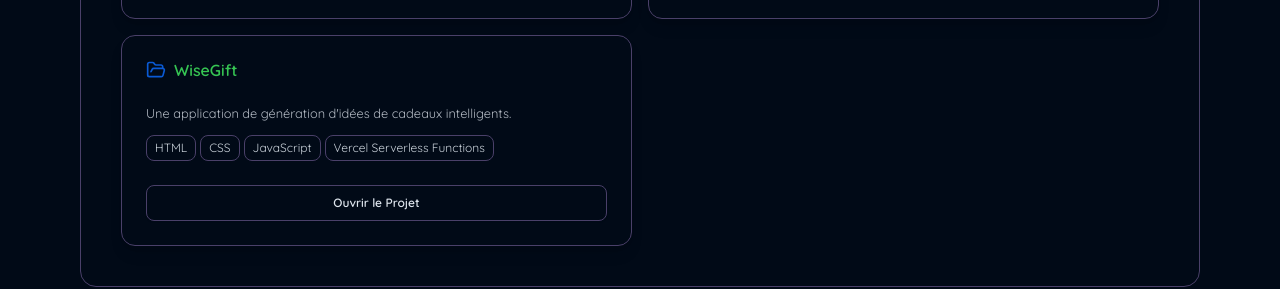
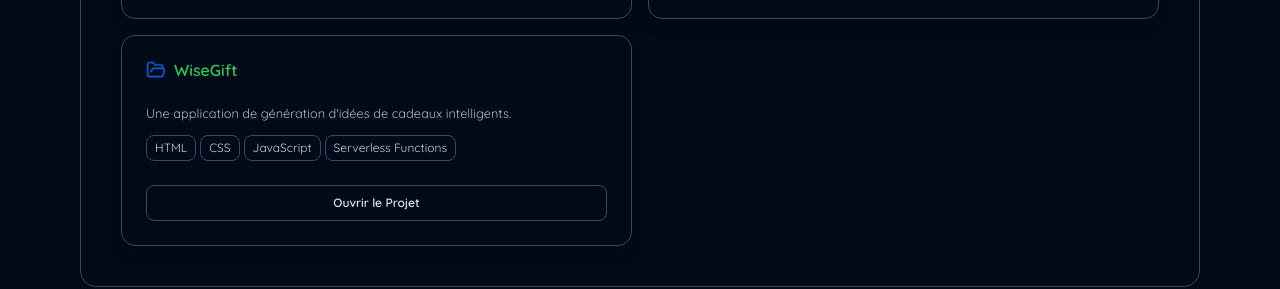
Before and after one commit to ilyasmdn/portfolio, a React (Vite) app: page / in a window 1280 px wide. Shown: the part 2800-3089 px from the top of the page. Built offline with nearby package versions, Linux system fonts and the light colour scheme.

Commit message:
Refactor WiseGift tech stack description and add Vercel configuration file

```diff
--- a/src/languages/projects.ts
+++ b/src/languages/projects.ts
@@ -68,7 +68,7 @@
         description: "Une application de génération d'idées de cadeaux intelligents.",
         details:
           "WiseGift est une application web simple et intuitive qui génère des idées de cadeaux personnalisées à partir de mots-clés. Sans authentification ni paiement, elle se concentre sur une expérience utilisateur rapide et légère. L’API serverless garantit sécurité et performance, même sans backend classique.",
-        tech: ["HTML", "CSS", "JavaScript", "Vercel Serverless Functions"],
+        tech: ["HTML", "CSS", "JavaScript", "Serverless Functions"],
         link: "https://wisegift.vercel.app",
         isLinkActive: true,
         inProgress: false,
@@ -148,7 +148,7 @@
         description: "A smart gift idea generator web app.",
         details:
           "WiseGift is a lightweight web application that suggests personalized gift ideas based on user-entered keywords. It requires no authentication or payments, focusing on a fast and simple user experience. The backend uses secure serverless functions for API handling without a traditional server.",
-        tech: ["HTML", "CSS", "JavaScript", "Vercel Serverless Functions"],
+        tech: ["HTML", "CSS", "JavaScript", "Serverless Functions"],
         link: "https://wisegift.vercel.app",
         isLinkActive: true,
         inProgress: false,
```
Also changed, not shown: vercel.json (added).
